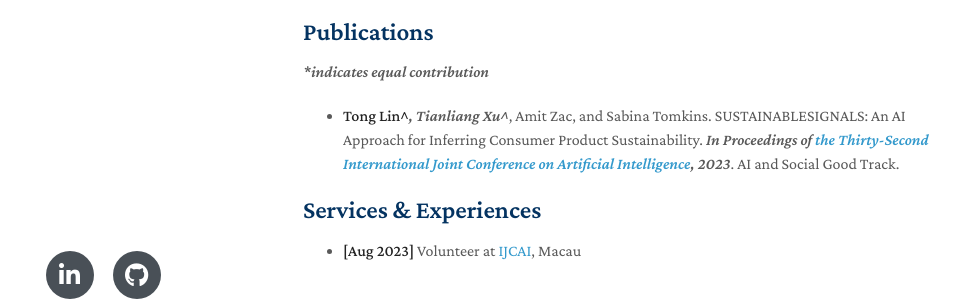
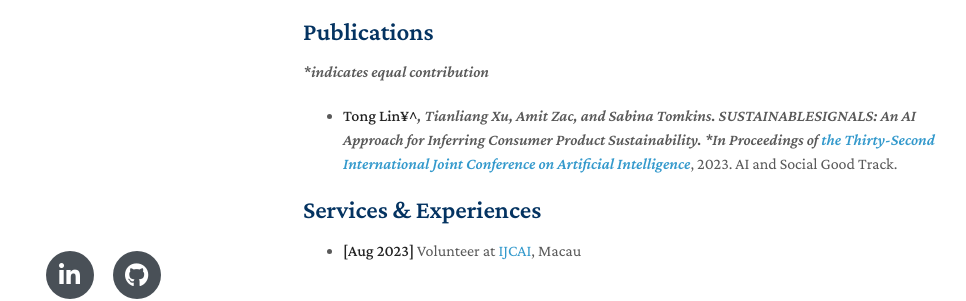
Before and after one commit to francislint/francislint.github.io, a Jekyll site: the page built from index.md, in a window 1280 px wide and 1104 px high, cut to the strip 283-1069 px from the top of the window. Shown: the part 420-721 px from the top of the strip, without its empty margins (167-1133 px from the left). Built offline with Jekyll 4.4.1, drawn with Linux system fonts in a browser that asks for light colours; nearby versions of some CDN libraries; a style sheet for code colours, icons or effects is not loaded; our own code applies the rules of GitHub Pages for plain Markdown files.

```diff
--- a/index.md
+++ b/index.md
@@ -31,7 +31,7 @@ My general research interests focus on the applications of machine learning and
 
 **indicates equal contribution*
 
-- **Tong Lin^***, Tianliang Xu^*, Amit Zac, and Sabina Tomkins. SUSTAINABLESIGNALS: An AI Approach for Inferring Consumer Product Sustainability. *In Proceedings of [the Thirty-Second International Joint Conference on Artificial Intelligence](https://ijcai-23.org/), 2023*. AI and Social Good Track.
+- **Tong Lin¥^***, Tianliang Xu, Amit Zac, and Sabina Tomkins. SUSTAINABLESIGNALS: An AI Approach for Inferring Consumer Product Sustainability. *In Proceedings of [the Thirty-Second International Joint Conference on Artificial Intelligence](https://ijcai-23.org/)*, 2023. AI and Social Good Track.
 
 ## Services & Experiences
 
```
